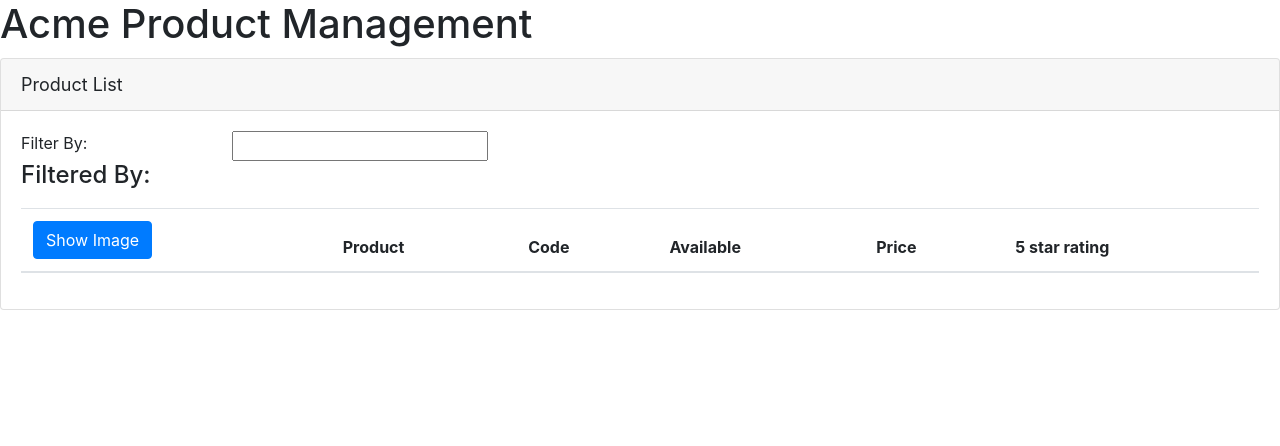
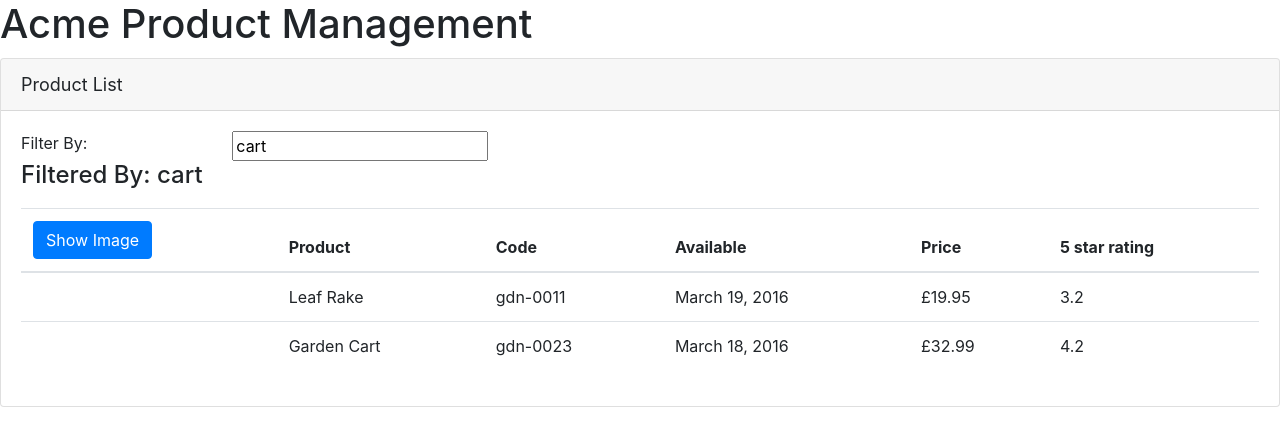
Before and after one commit to TheDrizzyWay/simple-angular-projects, an Angular app in the folder acme/: page / in a window 1280 px wide. Shown: the top 446 px of the page. Built offline with nearby package versions, Linux system fonts and the light colour scheme.

Commit message:
add filter and toggle image functionality

```diff
--- a/acme/src/app/app.module.ts
+++ b/acme/src/app/app.module.ts
@@ -1,5 +1,6 @@
 import { BrowserModule } from '@angular/platform-browser';
 import { NgModule } from '@angular/core';
+import { FormsModule } from '@angular/forms';
 
 import { AppComponent } from './app.component';
 import { ProductListComponent } from './products/product-list.component';
@@ -10,7 +11,8 @@
     ProductListComponent
   ],
   imports: [
-    BrowserModule
+    BrowserModule,
+    FormsModule
   ],
   bootstrap: [AppComponent]
 })
--- a/acme/src/app/products/product-list.component.html
+++ b/acme/src/app/products/product-list.component.html
@@ -6,20 +6,23 @@
     <div class="row">
       <div class="col-md-2">Filter By:</div>
       <div class="col-md-4">
-        <input type="text" />
+        <input type="text" [(ngModel)]="listFilter"/>
       </div>
     </div>
     <div class="row">
       <div class="col-md-6">
-        <h4>Filtered By:</h4>
+        <h4>Filtered By: {{ listFilter }}</h4>
       </div>
     </div>
     <div class="table-responsive">
-      <table class="table">
+      <table class="table" *ngIf="products && products.length">
         <thead>
           <tr>
             <th>
-              <button class="btn btn-primary">Show Image</button>
+              <button
+              class="btn btn-primary"
+              (click)="toggleImage()"
+              >{{ showImage ? 'Hide' : 'Show' }} Image</button>
             </th>
             <th>Product</th>
             <th>Code</th>
@@ -29,7 +32,18 @@
           </tr>
         </thead>
         <tbody>
-
+          <tr *ngFor="let product of products">
+            <td><img *ngIf="showImage"
+              [src]="product.imageUrl"
+              [title]="product.productName"
+              [style.width.px]="imageWidth"
+              ></td>
+            <td>{{ product.productName }}</td>
+            <td>{{ product.productCode | lowercase }}</td>
+            <td>{{ product.releaseDate }}</td>
+            <td>{{ product.price | currency:'GBP' }}</td>
+            <td>{{ product.starRating }}</td>
+          </tr>
         </tbody>
       </table>
     </div>
--- a/acme/src/app/products/product-list.component.ts
+++ b/acme/src/app/products/product-list.component.ts
@@ -6,4 +6,33 @@
 })
 export class ProductListComponent {
   pageTitle: string = 'Product List';
+  imageWidth: number = 50;
+  showImage: boolean = false;
+  listFilter: string = 'cart';
+  products: any[] = [
+    {
+      "productId": 1,
+      "productName": "Leaf Rake",
+      "productCode": "GDN-0011",
+      "releaseDate": "March 19, 2016",
+      "description": "Leaf rake with 48-inch wooden handle.",
+      "price": 19.95,
+      "starRating": 3.2,
+      "imageUrl": "https://openclipart.org/image/300px/svg_to_png/26215/Anonymous_Leaf_Rake.png"
+    },
+    {
+      "productId": 2,
+      "productName": "Garden Cart",
+      "productCode": "GDN-0023",
+      "releaseDate": "March 18, 2016",
+      "description": "15 gallon capacity rolling garden cart",
+      "price": 32.99,
+      "starRating": 4.2,
+      "imageUrl": "https://openclipart.org/image/300px/svg_to_png/58471/garden_cart.png"
+    }
+  ];
+
+  toggleImage(): void {
+    this.showImage = !this.showImage;
+  }
 }
```
